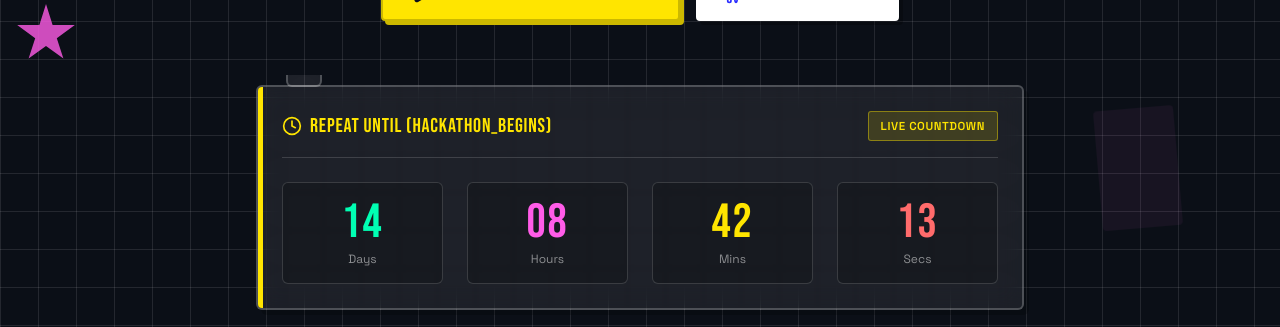
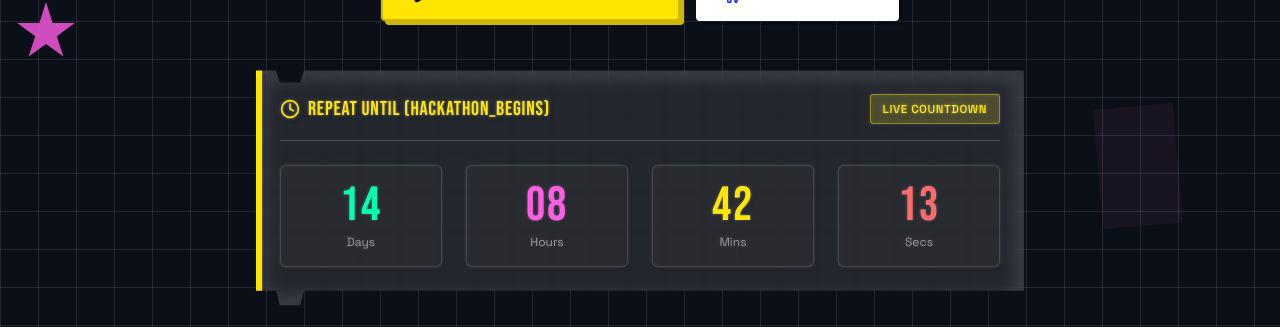
Before and after one commit to ashmitsahu1812/scratch_hack, a React (Vite) app: page / in a window 1280 px wide. Shown: the part 625-952 px from the top of the page. Built offline with nearby package versions, Linux system fonts and the light colour scheme; no server answers; a web font is replaced by a local one.

Commit message:
Implement exact puzzle piece shape for blocks

```diff
--- a/src/index.css
+++ b/src/index.css
@@ -70,21 +70,33 @@
 .scratch-block {
   position: relative;
   background: rgba(255, 255, 255, 0.07);
-  border: 2.5px solid rgba(255, 255, 255, 0.22);
-  border-radius: 6px;
   padding: 1.5rem;
+  padding-bottom: calc(1.5rem + 15px); /* extra space for the bottom bump */
+  margin-bottom: 2px;
   transition: all 0.18s cubic-bezier(0.34, 1.56, 0.64, 1);
   backdrop-filter: blur(12px);
-  box-shadow: 5px 5px 0 rgba(0, 0, 0, 0.2);
+
+  /* Replace border and box-shadow with drop-shadow to support clip-path shape */
+  border: none !important;
+  box-shadow: none !important;
+  filter: drop-shadow(0 0 1.5px rgba(255,255,255,0.4)) drop-shadow(4px 4px 0 rgba(0, 0, 0, 0.25));
+
+  /* Authentic Scratch Puzzle Shape */
+  clip-path: polygon(
+    0 0,
+    20px 0, 24px 12px, 44px 12px, 48px 0, /* Top Notch */
+    100% 0,
+    100% calc(100% - 15px),
+    48px calc(100% - 15px), 44px 100%, 24px 100%, 20px calc(100% - 15px), /* Bottom Bump */
+    0 calc(100% - 15px)
+  );
 }
 
 .scratch-block::before {
   content: '';
   position: absolute;
   top: 0; left: 0; bottom: 0;
-  width: 5px;
-  border-top-left-radius: 4px;
-  border-bottom-left-radius: 4px;
+  width: 6px;
   background: var(--accent-green);
 }
 
@@ -97,27 +109,14 @@
 .scratch-block.sound::before    { background: #FF5CE8; }
 
 .scratch-block:hover {
-  transform: translate(-3px, -5px);
+  transform: translate(-2px, -3px);
   background: rgba(255, 255, 255, 0.12);
-  border-color: rgba(255, 255, 255, 0.4);
-  box-shadow: 8px 8px 0 rgba(0, 0, 0, 0.25);
+  filter: drop-shadow(0 0 1.5px rgba(255,255,255,0.5)) drop-shadow(6px 6px 0 rgba(0, 0, 0, 0.3));
 }
 
-/* Notch connector tab */
-.scratch-notch { position: relative; margin-top: 10px; }
-.scratch-notch::after {
-  content: '';
-  position: absolute;
-  top: -12px; left: 28px;
-  width: 36px; height: 12px;
-  background: rgba(255,255,255,0.07);
-  border-left: 2.5px solid rgba(255,255,255,0.22);
-  border-right: 2.5px solid rgba(255,255,255,0.22);
-  border-bottom: 2.5px solid rgba(255,255,255,0.22);
-  border-bottom-left-radius: 6px;
-  border-bottom-right-radius: 6px;
-  backdrop-filter: blur(12px);
-}
+/* Notch connector tab (No longer needed physically, but keeping class for structural negative margins if needed) */
+.scratch-notch { margin-top: -15px !important; z-index: 5; }
+.scratch-notch:hover { z-index: 15; }
 
 /* ─── Neo-Brutalist Buttons ─── */
 .scratch-btn {
```
